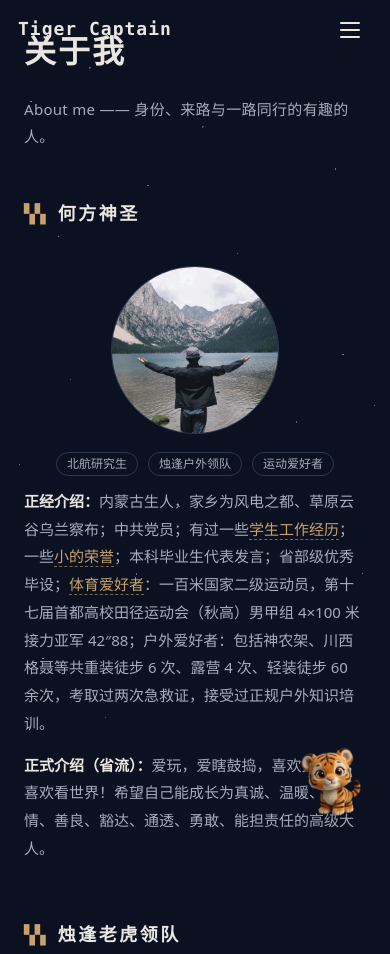
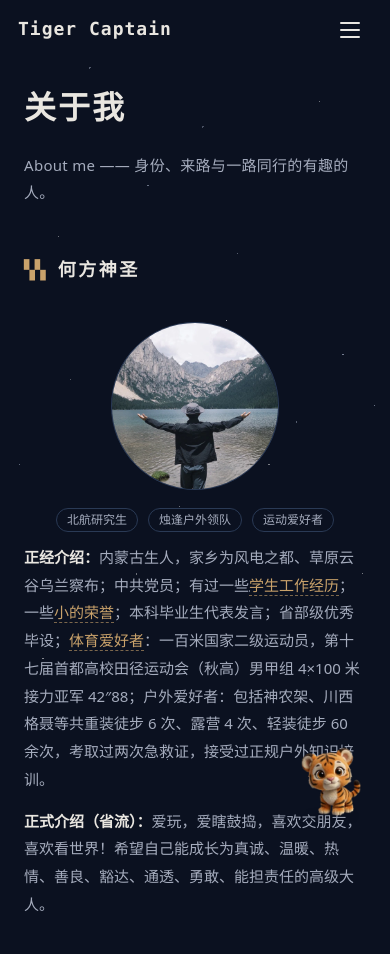
Before and after one commit to HuaihaoDong/HuaihaoDong.github.io, a plain HTML site: page about.html in a window 390 px wide. Shown: the top 954 px of the page. Drawn offline with Linux system fonts and the light colour scheme; files whose address does not match are found by name.

Commit message:
Keep about page heading below the fixed navigation

```diff
--- a/about.html
+++ b/about.html
@@ -62,7 +62,7 @@ body::before{
 /* 内容区高于星点 */
 .section,.mobile-menu{position:relative;z-index:1;}
 
-.about-page{padding-top:40px;padding-bottom:96px;}
+.about-page{padding-top:96px;padding-bottom:96px;}
 .about-content{min-width:0;width:100%;}
 .about-content > .block{min-width:0;max-width:100%;}
 
@@ -392,7 +392,7 @@ font-weight:400;
   .toc{display:none;}
 }
 @media (max-width:768px){
-  .about-page{padding-top:24px;}
+  .about-page{padding-top:80px;}
   .block{margin-bottom:56px;}
   .photo{flex-basis:220px;}
   .section-title{font-size:18px;}
```
